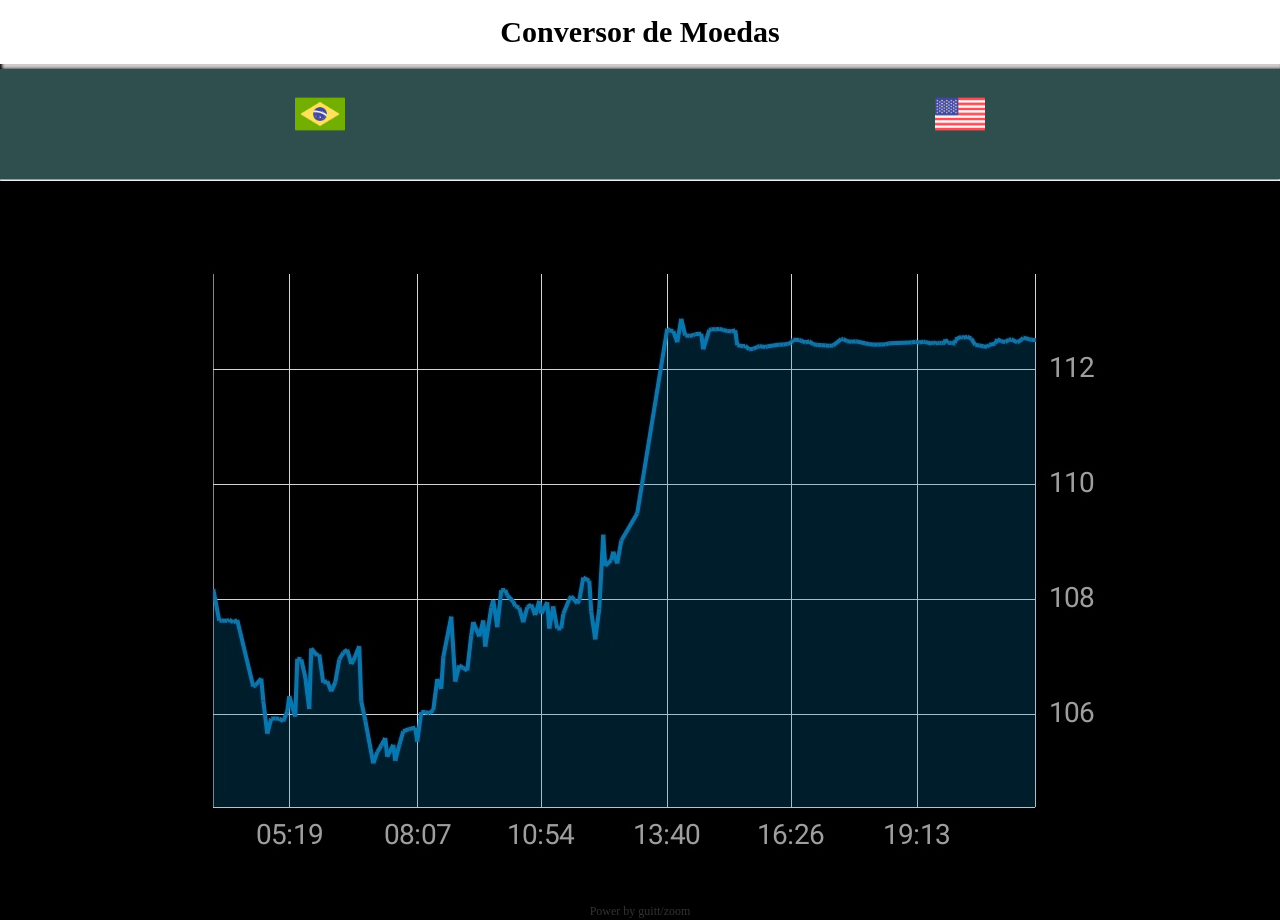
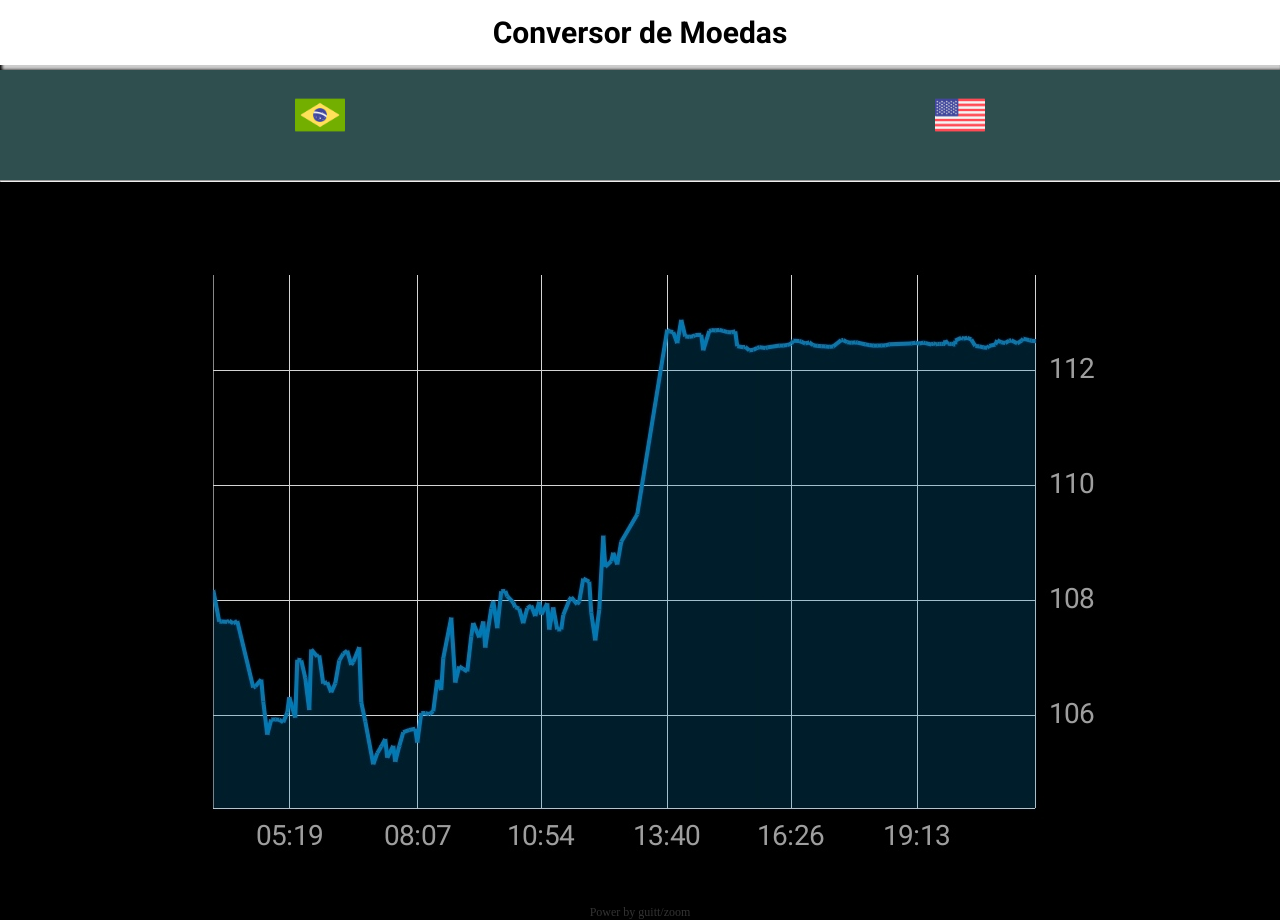
Before and after one commit to francisguitt/Conversor-de-moedas, a plain HTML site: page index.html in a window 1280 px wide. Drawn offline with Linux system fonts and the light colour scheme; no server answers.

Commit message:
Atualizar o style.css

```diff
--- a/style.css
+++ b/style.css
@@ -22,7 +22,9 @@ body {
    color: #000000;
    background-color: white;
  }
-
+ .content_header h2{
+    font-family:"Roboto",sans sério;
+}
  .card{
    display: flex;
    height: 110px;
```
